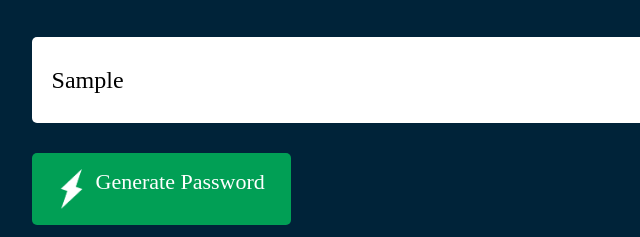
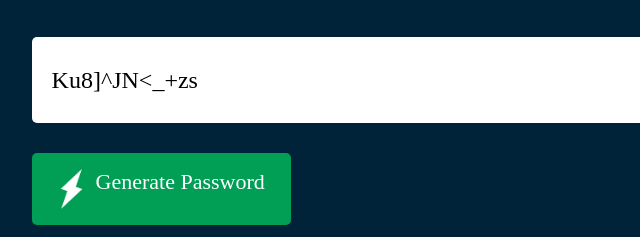
Before and after one commit to gargsona7130/PASSWORD-GENERATOR, a plain HTML site: page index.html in a window 1280 px wide. Both pictures are taken after typing "Sample" into the empty fields and a click on the button "Generate Password". Shown: the part 271-508 px from the top of the page, 122-762 px from the left. Drawn offline with Linux system fonts and the light colour scheme.

Commit message:
Added Javascript code

```diff
--- a/index.html
+++ b/index.html
@@ -11,9 +11,39 @@
         <h1>Generate a <br> <span> Random Password </span></h1>
         <div class="display">
             <input type="text" id="password" placeholder="Password">
-            <img src="images/copy.png">
+            <img src="images/copy.png" onclick="copyPassword">
         </div>
-        <button> <img src="images/generate.png"> Generate Password </button>
+        <button onclick="createPassword()"> <img src="images/generate.png"> Generate Password </button>
     </div>
+    <script>
+
+        const passwordbox = document.getElementById("password");
+        const length = 12;
+
+        const upperCase = "ABCDEFGHIJKLMNOPQRSTUVWXYZ" ;
+        const lowerCase = "abcdefghijklmnopqrstuvwxyz";
+        const number = "0123456789";
+        const symbol = "@#$%^&*()_+~|}{[]></-=";
+
+        const allchars = upperCase + lowerCase + number + symbol;
+
+        function createPassword(){
+            let password = "";
+            password += upperCase[Math.floor(Math.random() * upperCase.length)];
+            password += lowerCase[Math.floor(Math.random() * lowerCase.length)];
+            password += number[Math.floor(Math.random() * number.length)];
+            password += symbol[Math.floor(Math.random() * symbol.length)];
+
+            while(length>password.length){
+                password += allchars[Math.floor(Math.random() * allchars.length)];
+            }
+            passwordbox.value = password;
+        }
+
+        function copyPassword(){
+            passwordbox.select();
+            document.exeCommand("copy");
+        }
+        </script>
 </body>
 </html>
```
